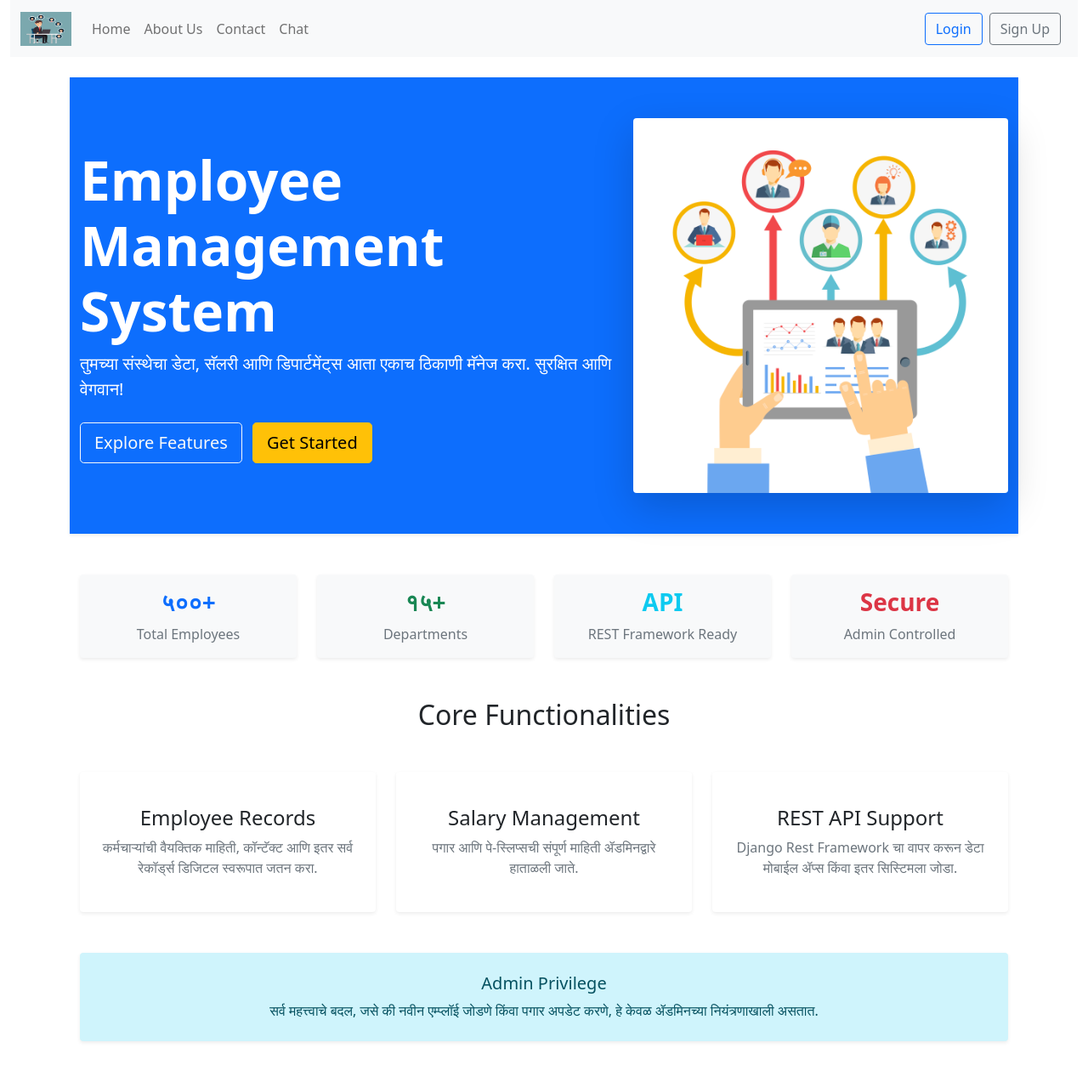
After one commit to coderpravin/Employee_Manament_API, a Django app: page /app/home-page in a window 1280 px wide. The commit adds this page. Shown: the whole page at 85% size. Run offline with Django 5.2, Linux system fonts and the light colour scheme.

Commit message:
feat : New home feature implemented on we

```diff
--- /dev/null
+++ b/app/templates/home.html
@@ -0,0 +1,99 @@
+{% extends 'base.html' %}
+{% load static %}
+
+{% block content %}
+<!-- Hero Section -->
+<div class="bg-primary text-white py-5 mb-5 shadow-sm">
+    <div class="container">
+        <div class="row align-items-center">
+            <div class="col-md-7">
+                <h1 class="display-3 fw-bold">Employee Management System</h1>
+                <p class="lead">तुमच्या संस्थेचा डेटा, सॅलरी आणि डिपार्टमेंट्स आता एकाच ठिकाणी मॅनेज करा. सुरक्षित आणि वेगवान!</p>
+                <div class="mt-4">
+                    <a href="#features" class="btn btn-outline-light btn-lg me-2">Explore Features</a>
+                    <a href="{% url 'users:login-user' %}" class="btn btn-warning btn-lg">Get Started</a>
+                </div>
+            </div>
+            <div class="col-md-5 text-center">
+                <img src="{% static 'images/dashboard.jpg' %}" alt="Dashboard" class="img-fluid rounded shadow-lg">
+            </div>
+        </div>
+    </div>
+</div>
+
+<div class="container mb-5">
+    <!-- Stat Cards Section (हे पेजला आकर्षक बनवते) -->
+    <div class="row text-center mb-5">
+        <div class="col-md-3">
+            <div class="card border-0 shadow-sm p-3 bg-light">
+                <h3 class="text-primary fw-bold">५००+</h3>
+                <p class="text-muted mb-0">Total Employees</p>
+            </div>
+        </div>
+        <div class="col-md-3">
+            <div class="card border-0 shadow-sm p-3 bg-light">
+                <h3 class="text-success fw-bold">१५+</h3>
+                <p class="text-muted mb-0">Departments</p>
+            </div>
+        </div>
+        <div class="col-md-3">
+            <div class="card border-0 shadow-sm p-3 bg-light">
+                <h3 class="text-info fw-bold">API</h3>
+                <p class="text-muted mb-0">REST Framework Ready</p>
+            </div>
+        </div>
+        <div class="col-md-3">
+            <div class="card border-0 shadow-sm p-3 bg-light">
+                <h3 class="text-danger fw-bold">Secure</h3>
+                <p class="text-muted mb-0">Admin Controlled</p>
+            </div>
+        </div>
+    </div>
+
+    <!-- Features Section -->
+    <div id="features" class="row g-4">
+        <h2 class="text-center mb-4">Core Functionalities</h2>
+
+        <!-- Feature 1 -->
+        <div class="col-md-4">
+            <div class="card h-100 border-0 shadow-sm text-center p-4">
+                <div class="mb-3">
+                    <i class="bi bi-people-fill fs-1 text-primary"></i>
+                </div>
+                <h4>Employee Records</h4>
+                <p class="text-muted">कर्मचाऱ्यांची वैयक्तिक माहिती, कॉन्टॅक्ट आणि इतर सर्व रेकॉर्ड्स डिजिटल स्वरूपात जतन करा.</p>
+            </div>
+        </div>
+
+        <!-- Feature 2 -->
+        <div class="col-md-4">
+            <div class="card h-100 border-0 shadow-sm text-center p-4">
+                <div class="mb-3">
+                    <i class="bi bi-currency-dollar fs-1 text-success"></i>
+                </div>
+                <h4>Salary Management</h4>
+                <p class="text-muted">पगार आणि पे-स्लिप्सची संपूर्ण माहिती ॲडमिनद्वारे हाताळली जाते.</p>
+            </div>
+        </div>
+
+        <!-- Feature 3 -->
+        <div class="col-md-4">
+            <div class="card h-100 border-0 shadow-sm text-center p-4">
+                <div class="mb-3">
+                    <i class="bi bi-gear-fill fs-1 text-secondary"></i>
+                </div>
+                <h4>REST API Support</h4>
+                <p class="text-muted">Django Rest Framework चा वापर करून डेटा मोबाईल ॲप्स किंवा इतर सिस्टिमला जोडा.</p>
+            </div>
+        </div>
+    </div>
+</div>
+
+<!-- Admin Note Section -->
+<div class="container mb-5">
+    <div class="alert alert-info border-0 shadow-sm p-4 text-center">
+        <h5><i class="bi bi-shield-lock-fill"></i> Admin Privilege</h5>
+        <p class="mb-0">सर्व महत्त्वाचे बदल, जसे की नवीन एम्प्लॉई जोडणे किंवा पगार अपडेट करणे, हे केवळ ॲडमिनच्या नियंत्रणाखाली असतात.</p>
+    </div>
+</div>
+{% endblock content %}
--- a/app/urls.py
+++ b/app/urls.py
@@ -17,6 +17,7 @@ urlpatterns = [
 
     path('about-page', views.about_page, name="about-page"),
     path('contact-page', views.contact_page, name="contact-page"),
+    path('home-page', views.home_page, name="home-page"),
 
 
 
--- a/app/views.py
+++ b/app/views.py
@@ -106,3 +106,6 @@ def contact_page(request):
 
 def about_page(request):
     return render(request, 'about.html')
+
+def home_page(request):
+    return render(request, 'home.html')
--- a/templates/base.html
+++ b/templates/base.html
@@ -29,7 +29,7 @@
                 <div class="collapse navbar-collapse" id="navbarNav">
                     <ul class="navbar-nav">
                         <li class="nav-item">
-                        <a class="nav-link active" aria-current="page" href="#">Home</a>
+                        <a class="nav-link"  href="{% url "home-page" %}">Home</a>
                         </li>
                         <li class="nav-item">
                         <a class="nav-link" href="{% url 'about-page' %}">About Us</a>
```
Also changed, not shown: static/images/dashboard.jpg (added).
